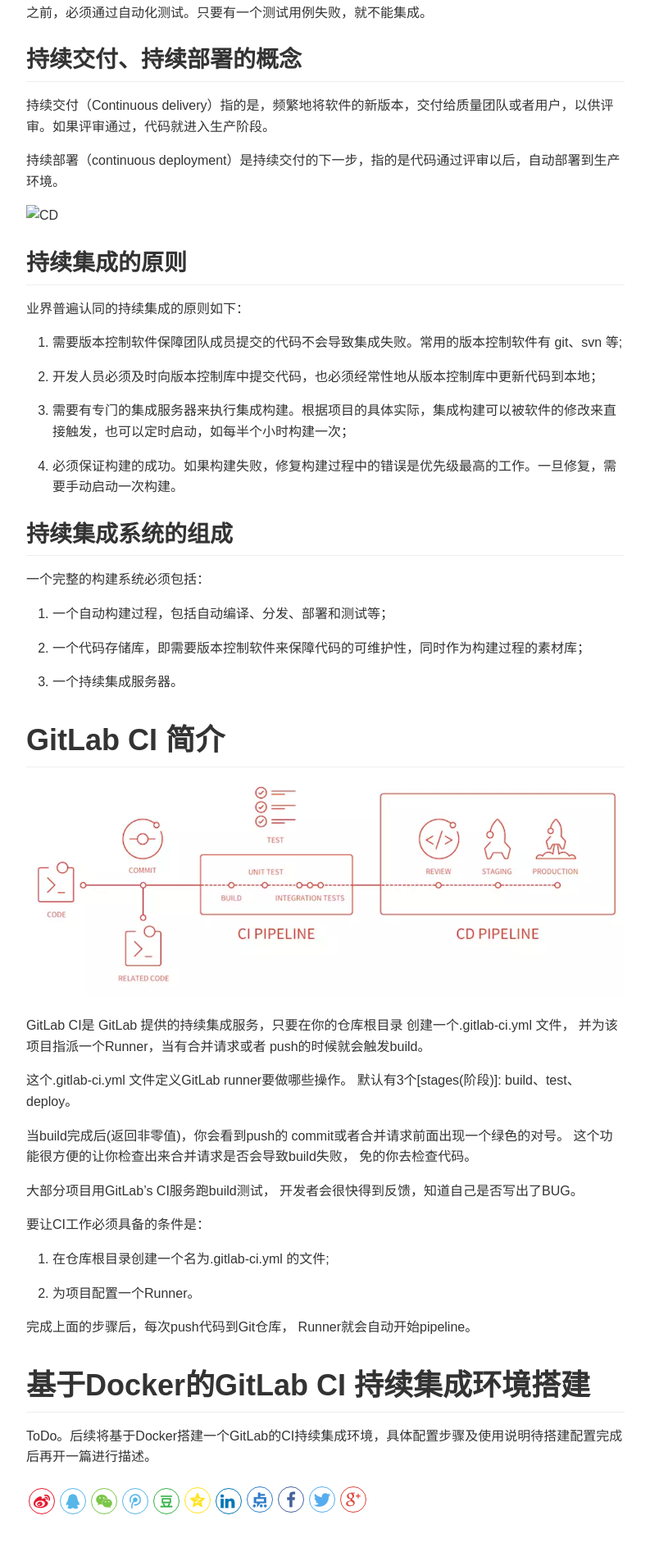
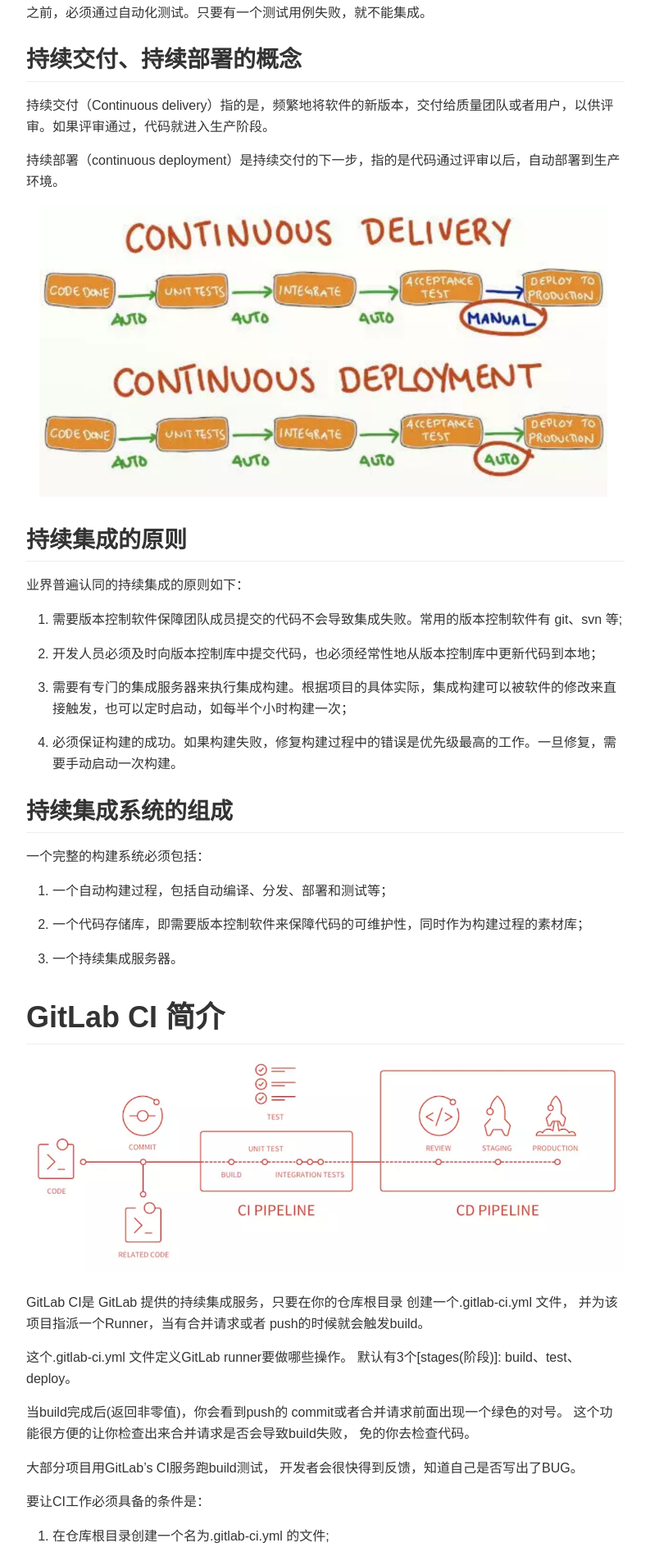
Before and after one commit to QingyiZhang/qingyizhang.github.io, a Jekyll site: the page built from _posts/2018-10-10-gitlab_ci.md, in a window 1280 px wide. Shown: the part 1140-3044 px from the top of the page at 82% size, without its empty margins (118-911 px from the left). Built offline with Jekyll 4.4.1, drawn with Linux system fonts in a browser that asks for light colours; comment, search, counter and statistics services are not loaded.

Commit message:
fix image

```diff
--- a/_posts/2018-10-10-gitlab_ci.md
+++ b/_posts/2018-10-10-gitlab_ci.md
@@ -36,7 +36,7 @@ GitLab CI 环境配置，对具体的配置步骤和使用进行更详细的介
 
 持续部署（continuous deployment）是持续交付的下一步，指的是代码通过评审以后，自动部署到生产环境。
 
-![CD](/images/post/01_cd.png)
+![CD](/images/posts/01_cd.png)
 
 ## 持续集成的原则
 
```
